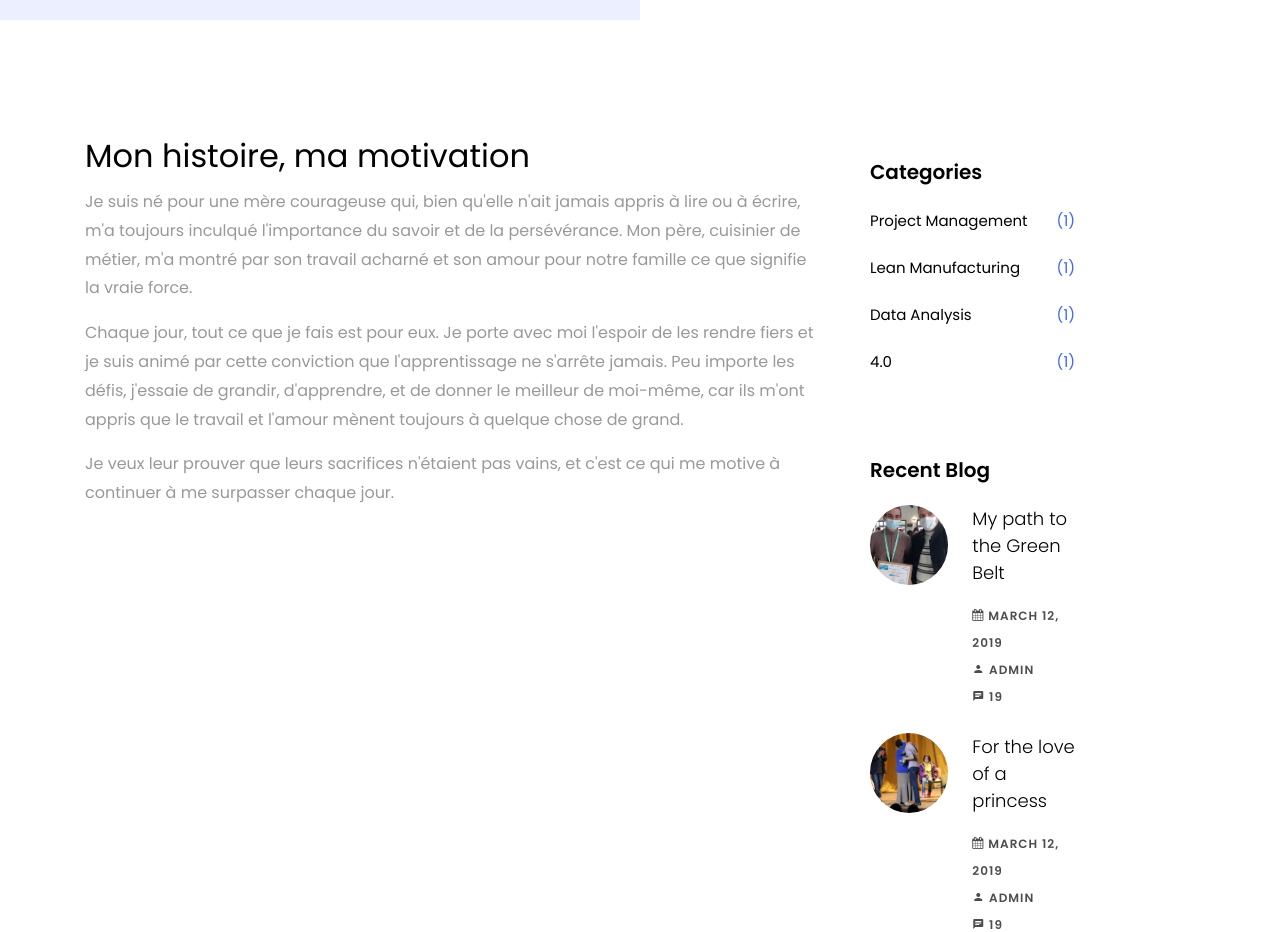
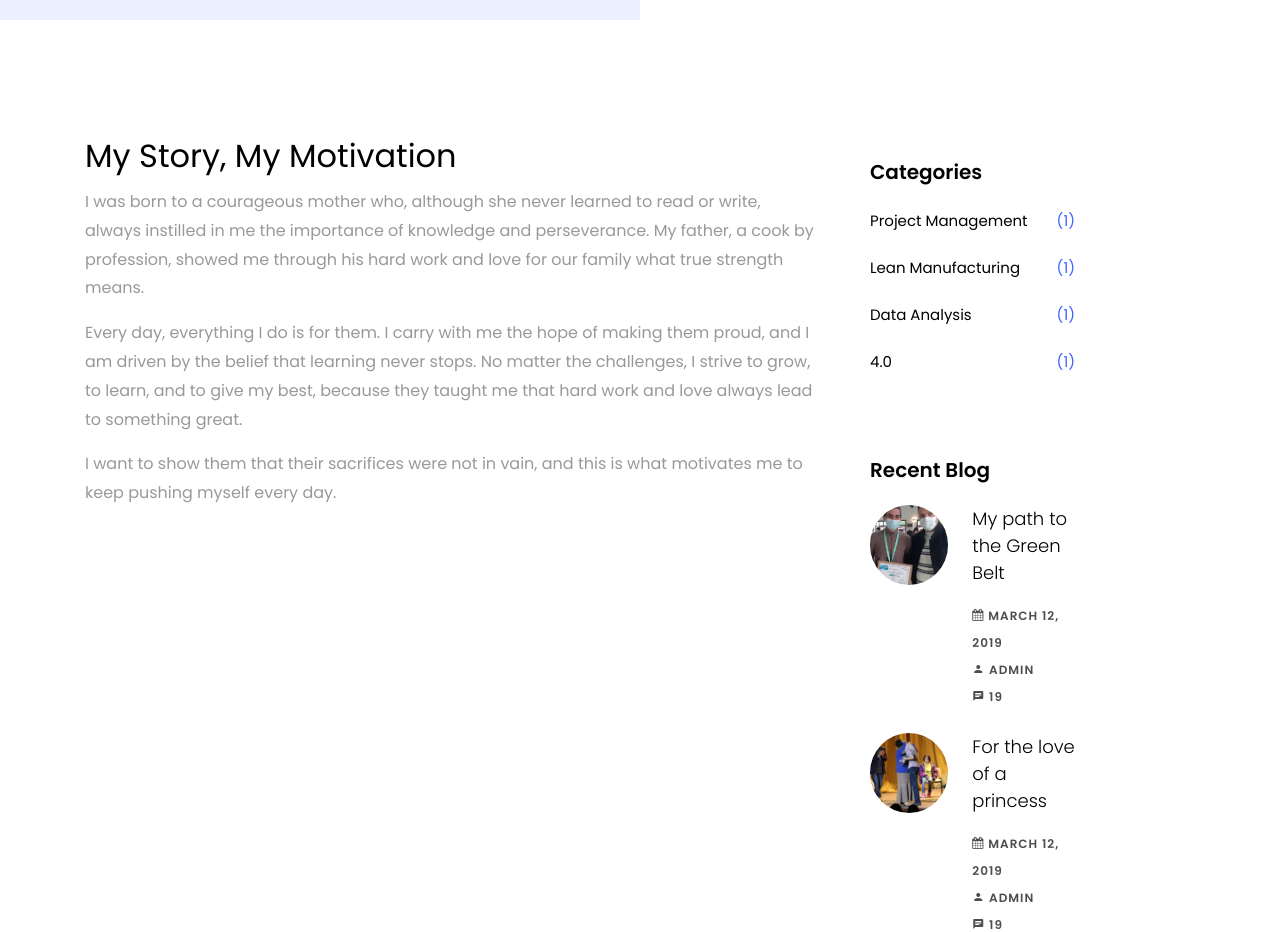
Before and after one commit to atefabbassi/Portfolio, a plain HTML site: page leadership.html in a window 1280 px wide. Shown: the part 780-1712 px from the top of the page. Drawn offline with Linux system fonts and the light colour scheme; files whose address does not match are found by name.

Commit message:
Update leadership.html

```diff
--- a/leadership.html
+++ b/leadership.html
@@ -60,18 +60,19 @@
           <div class="col-lg-8 ftco-animate">
 
 
-            <h2>Mon histoire, ma motivation</h2>
+ <h2>My Story, My Motivation</h2>
 <p>
-  Je suis né pour une mère courageuse qui, bien qu'elle n'ait jamais appris à lire ou à écrire, m'a toujours inculqué l'importance du savoir et de la persévérance.
-  Mon père, cuisinier de métier, m'a montré par son travail acharné et son amour pour notre famille ce que signifie la vraie force.
+  I was born to a courageous mother who, although she never learned to read or write, always instilled in me the importance of knowledge and perseverance.
+  My father, a cook by profession, showed me through his hard work and love for our family what true strength means.
 </p>
 <p>
-  Chaque jour, tout ce que je fais est pour eux. Je porte avec moi l'espoir de les rendre fiers et je suis animé par cette conviction que l'apprentissage ne s'arrête jamais.
-  Peu importe les défis, j'essaie de grandir, d'apprendre, et de donner le meilleur de moi-même, car ils m'ont appris que le travail et l'amour mènent toujours à quelque chose de grand.
+  Every day, everything I do is for them. I carry with me the hope of making them proud, and I am driven by the belief that learning never stops.
+  No matter the challenges, I strive to grow, to learn, and to give my best, because they taught me that hard work and love always lead to something great.
 </p>
 <p>
-  Je veux leur prouver que leurs sacrifices n'étaient pas vains, et c'est ce qui me motive à continuer à me surpasser chaque jour.
+  I want to show them that their sacrifices were not in vain, and this is what motivates me to keep pushing myself every day.
 </p>
+
 
 
 
```
